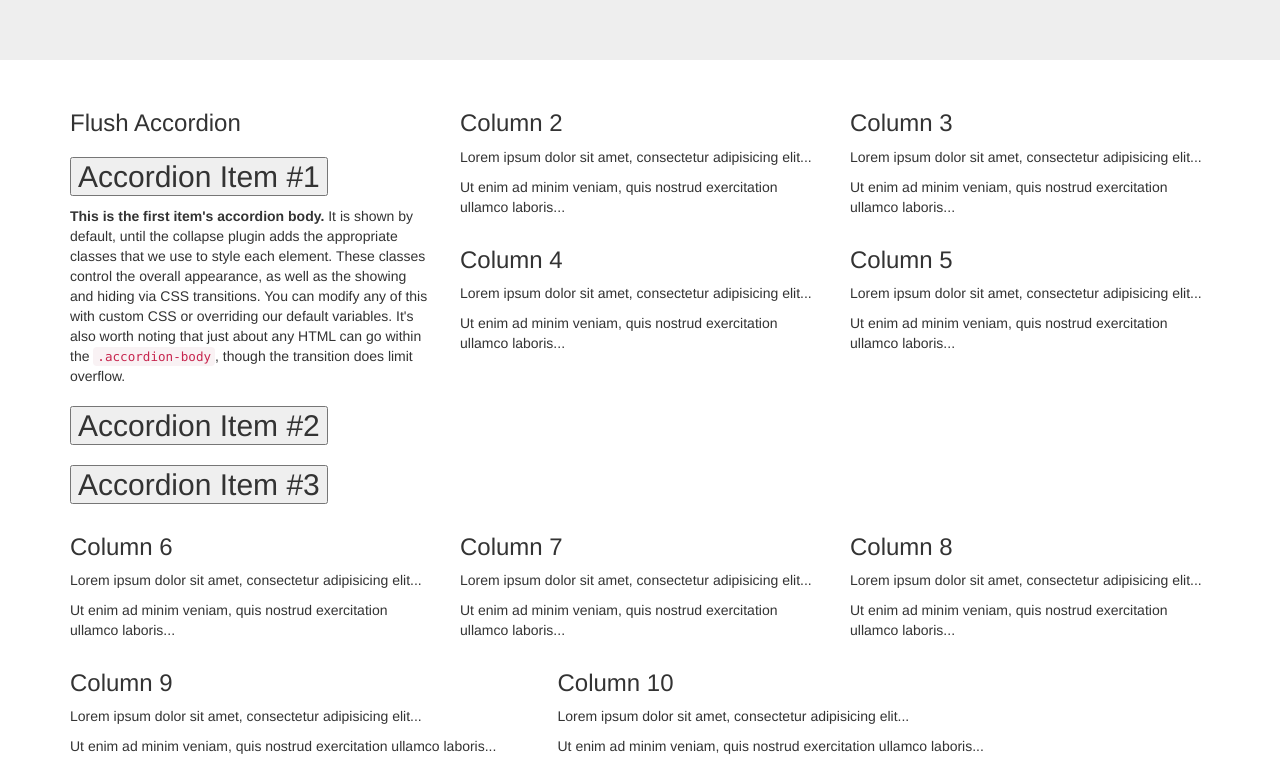
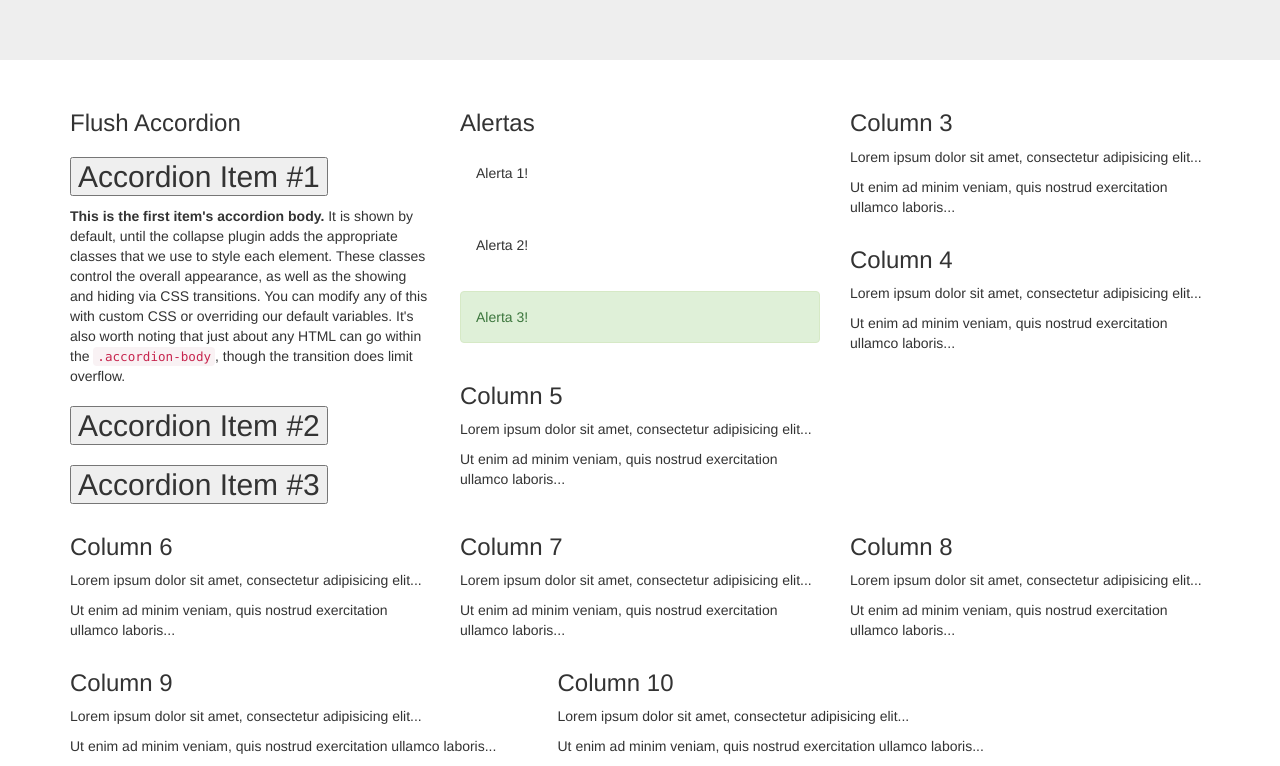
Before and after one commit to sebas9712/BootstrapAct, a website: page index.html in a window 1280 px wide. Shown: the part 180-946 px from the top of the page. Drawn offline with nearby package versions, Linux system fonts and the light colour scheme.

Commit message:
Update index.html
alertas agregadas

```diff
--- a/index.html
+++ b/index.html
@@ -59,9 +59,16 @@
       </div>
     </div>
     <div class="col-sm-4">
-      <h3>Column 2</h3>
-      <p>Lorem ipsum dolor sit amet, consectetur adipisicing elit...</p>
-      <p>Ut enim ad minim veniam, quis nostrud exercitation ullamco laboris...</p>
+      <h3>Alertas</h3>
+      <div class="alert alert-primary" role="alert">
+        Alerta 1!
+      </div>
+      <div class="alert alert-secondary" role="alert">
+        Alerta 2!
+      </div>
+      <div class="alert alert-success" role="alert">
+        Alerta 3!
+      </div>
     </div>
     <div class="col-sm-4">
       <h3>Column 3</h3>
```
